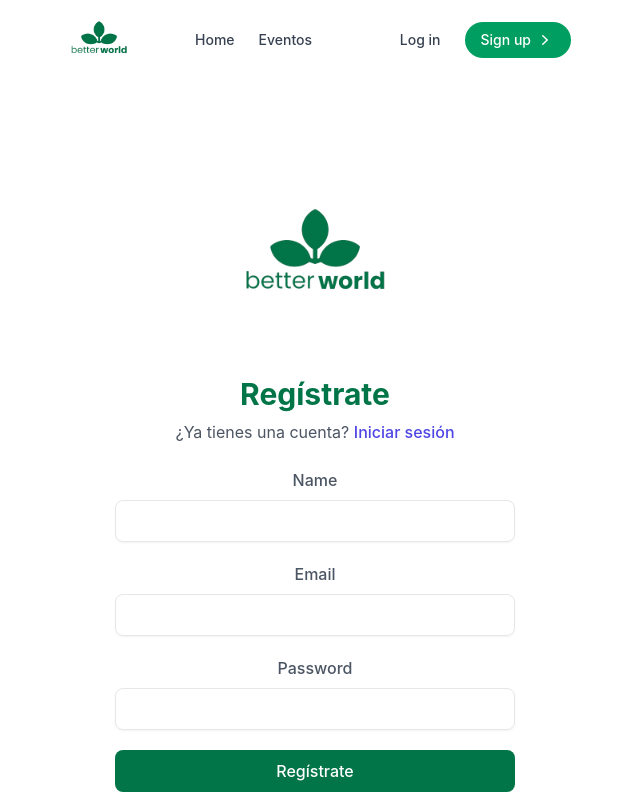
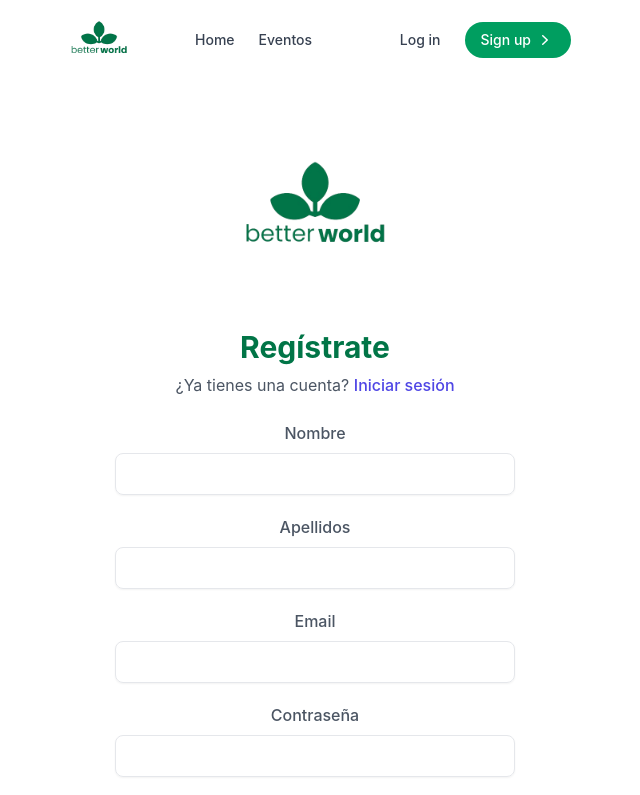
Before and after one commit to DaviBaezaRepo/Bootcamp_ProyectoFinal, a React (Vite) app in the folder vite-project/: page /Signup in a window 1280 px wide. Shown: the top 795 px of the page, without its empty margins (325-965 px from the left). Built offline with nearby package versions, Linux system fonts and the light colour scheme.

Commit message:
cambios sign up

```diff
--- a/vite-project/src/components/SignUp.tsx
+++ b/vite-project/src/components/SignUp.tsx
@@ -17,7 +17,17 @@ function SignUp () {
                     >
                         <div>
                             <label className="font-medium">
-                                Name
+                                Nombre
+                            </label>
+                            <input
+                                type="text"
+                                required
+                                className="w-full mt-2 px-3 py-2 text-gray-500 bg-transparent outline-none border focus:border-indigo-600 shadow-sm rounded-lg"
+                            />
+                        </div>
+                        <div>
+                            <label className="font-medium">
+                                Apellidos
                             </label>
                             <input
                                 type="text"
@@ -32,12 +42,12 @@ function SignUp () {
                             <input
                                 type="email"
                                 required
-                                className="w-full mt-2 px-3 py-2 text-gray-500 bg-transparent outline-none border focus:border-indigo-600 shadow-sm rounded-lg"
+                                className="w-full mt-2 px-3 py-2 text-gray-500 bg-transparent outline-none border border-color shadow-sm rounded-lg"
                             />
                         </div>
                         <div>
                             <label className="font-medium">
-                                Password
+                                Contraseña
                             </label>
                             <input
                                 type="password"
@@ -47,7 +57,7 @@ function SignUp () {
                         </div>
                         <button
                             className="w-full px-4 py-2 text-white button2 rounded-lg duration-150">
-                            Regístrate
+                            Crear cuenta
                         </button>
                     </form>
                 </div>
--- a/vite-project/src/index.css
+++ b/vite-project/src/index.css
@@ -55,6 +55,14 @@ h3 {
   color: white;
 }
 
+.border-color {
+
+}
+
+.border-color:focus {
+  border-color: #017547;
+}
+
 .button {
   background-color: #009E60 !important;
   color: #ffffff;
```
